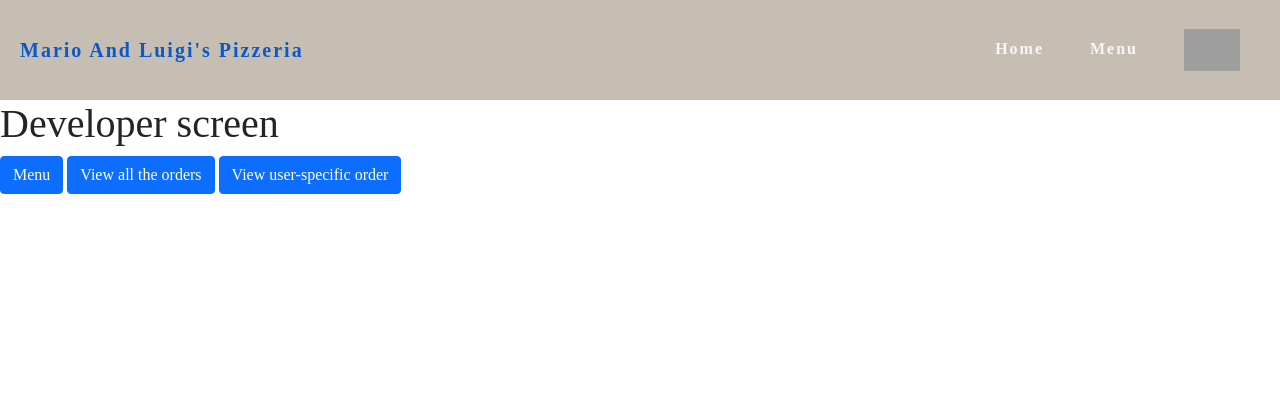
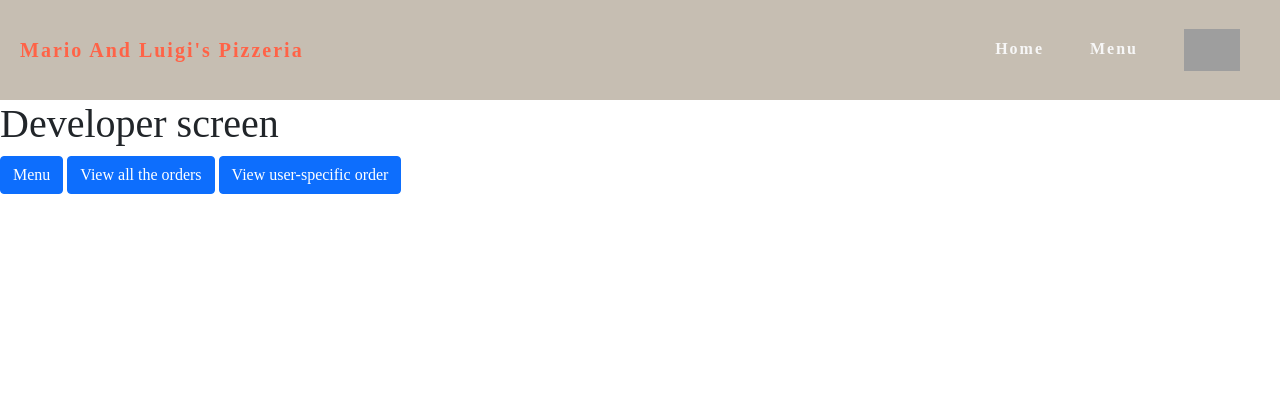
Before and after one commit to aleksandrxxv/Mario-And-Luigis-Pizzeria, a Flask app: page /dev in a window 1280 px wide, with the pointer over the restyled element. Shown: the top 420 px of the page. Run offline with Flask 3, Linux system fonts and the light colour scheme; some web fonts are replaced; grey boxes are pictures that could not be loaded.

Commit message:
Orange hover colors

```diff
--- a/static/style.css
+++ b/static/style.css
@@ -109,6 +109,9 @@ body {
     font-size: 50px;
     font-weight: 600;
 }
+.navbar-brand:hover {
+    color: #ff6347;
+}
 
 .navbar-navi {
     list-style-type: none;
@@ -135,7 +138,7 @@ body {
     width: 7vh;
 }
 .navbar-navi li a:hover {
-    color: violet;
+    color: #ff6347;
 }
 
 
```
